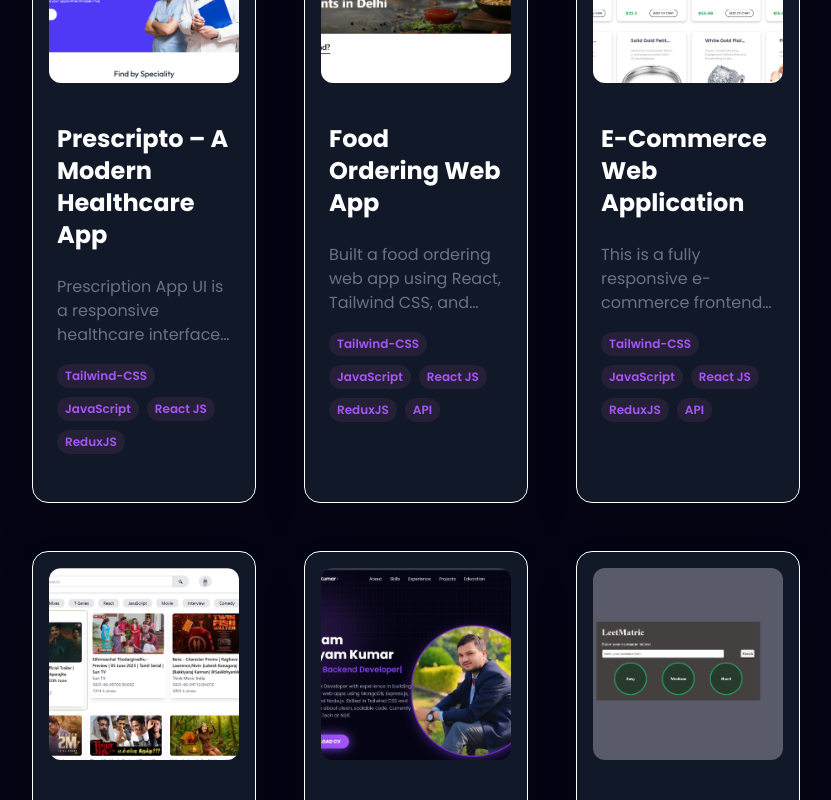
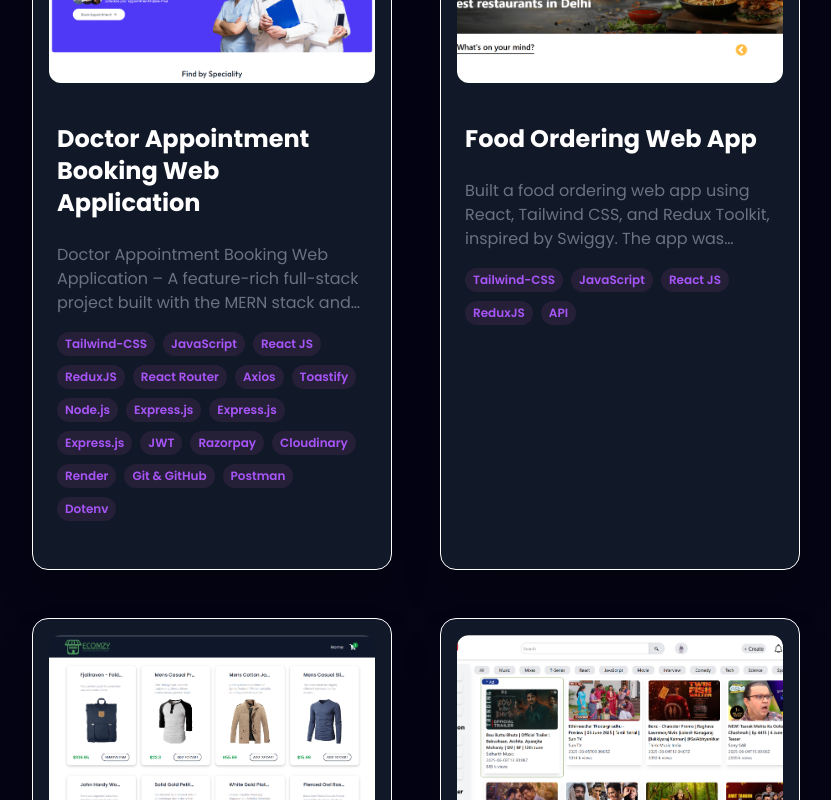
Before and after one commit to Satyambhardwaj59/Portfolio, a React (Vite) app: page / in a window 1280 px wide. Shown: the part 3880-4680 px from the top of the page, without its empty margins (224-1055 px from the left). Built offline with nearby package versions, Linux system fonts and the light colour scheme.

Commit message:
add  Appointment Booking app

```diff
--- a/src/components/Work/Work.jsx
+++ b/src/components/Work/Work.jsx
@@ -28,7 +28,7 @@ const Work = () => {
       </div>
 
       {/* Projects Grid */}
-      <div className="grid gap-12 grid-cols-1 md:grid-cols-2 lg:grid-cols-3">
+      <div className="grid gap-12 grid-cols-1 md:grid-cols-2 ">
         {projects.map((project) => (
           <div
             key={project.id}
--- a/src/constants.js
+++ b/src/constants.js
@@ -165,13 +165,13 @@ export const SkillsInfo = [
   export const projects = [
     {
       id: 9,
-      title: "Prescripto – A Modern Healthcare App",
+      title: "Doctor Appointment Booking Web Application",
       description:
-        "Prescription App UI is a responsive healthcare interface built with React , React Router, Redux and Tailwind CSS  using Vite for fast bundling. It features user-friendly pages for doctor listings, login/signup, appointments, and prescription viewing. The app is optimized for seamless navigation and mobile responsiveness, showcasing clean UI design and efficient component structuring ready for backend integration.",
+        "Doctor Appointment Booking Web Application – A feature-rich full-stack project built with the MERN stack and deployed on Render. Integrated Cloudinary for secure media management, Razorpay for seamless online payments, and RESTful APIs to ensure efficient backend communication. Implemented role-based access control for Admins, Doctors, and Patients with dynamic dashboards, enabling appointment scheduling, prescription management, user authentication, and real-time status updates. Optimized performance with lazy loading, modular architecture, and a fully responsive UI for cross-device compatibility.",
       image: prescripto,
-      tags: ["Tailwind-CSS", "JavaScript", "React JS", "ReduxJS"],
-      github: "https://github.com/Satyambhardwaj59/prescripto-UI",
-      webapp: "https://prescripto-ui.vercel.app/",
+      tags: ["Tailwind-CSS", "JavaScript", "React JS", "ReduxJS", "React Router", "Axios", "Toastify", "Node.js", "Express.js", "Express.js", "Express.js", "JWT", "Razorpay", "Cloudinary", "Render", "Git & GitHub", "Postman", "Dotenv"],
+      github: "https://github.com/Satyambhardwaj59/Doctor-Appointment-Booking",
+      webapp: "https://doctor-appointment-booking-frontend-ec9x.onrender.com/",
     },
     {
       id: 0,
@@ -212,6 +212,16 @@ export const SkillsInfo = [
       tags: ["React JS", "Tailwind-CSS"],
       github: "https://github.com/Satyambhardwaj59/Portfolio",
       webapp: "https://portfolio-satyam-kumars-projects-4080f490.vercel.app/",
+    },
+    {
+      id: 10,
+      title: "Prescripto – A Modern Healthcare App",
+      description:
+        "Prescription App UI is a responsive healthcare interface built with React , React Router, Redux and Tailwind CSS  using Vite for fast bundling. It features user-friendly pages for doctor listings, login/signup, appointments, and prescription viewing. The app is optimized for seamless navigation and mobile responsiveness, showcasing clean UI design and efficient component structuring ready for backend integration.",
+      image: prescripto,
+      tags: ["Tailwind-CSS", "JavaScript", "React JS", "ReduxJS"],
+      github: "https://github.com/Satyambhardwaj59/prescripto-UI",
+      webapp: "https://prescripto-ui.vercel.app/",
     },
     {
       id: 4,
```
